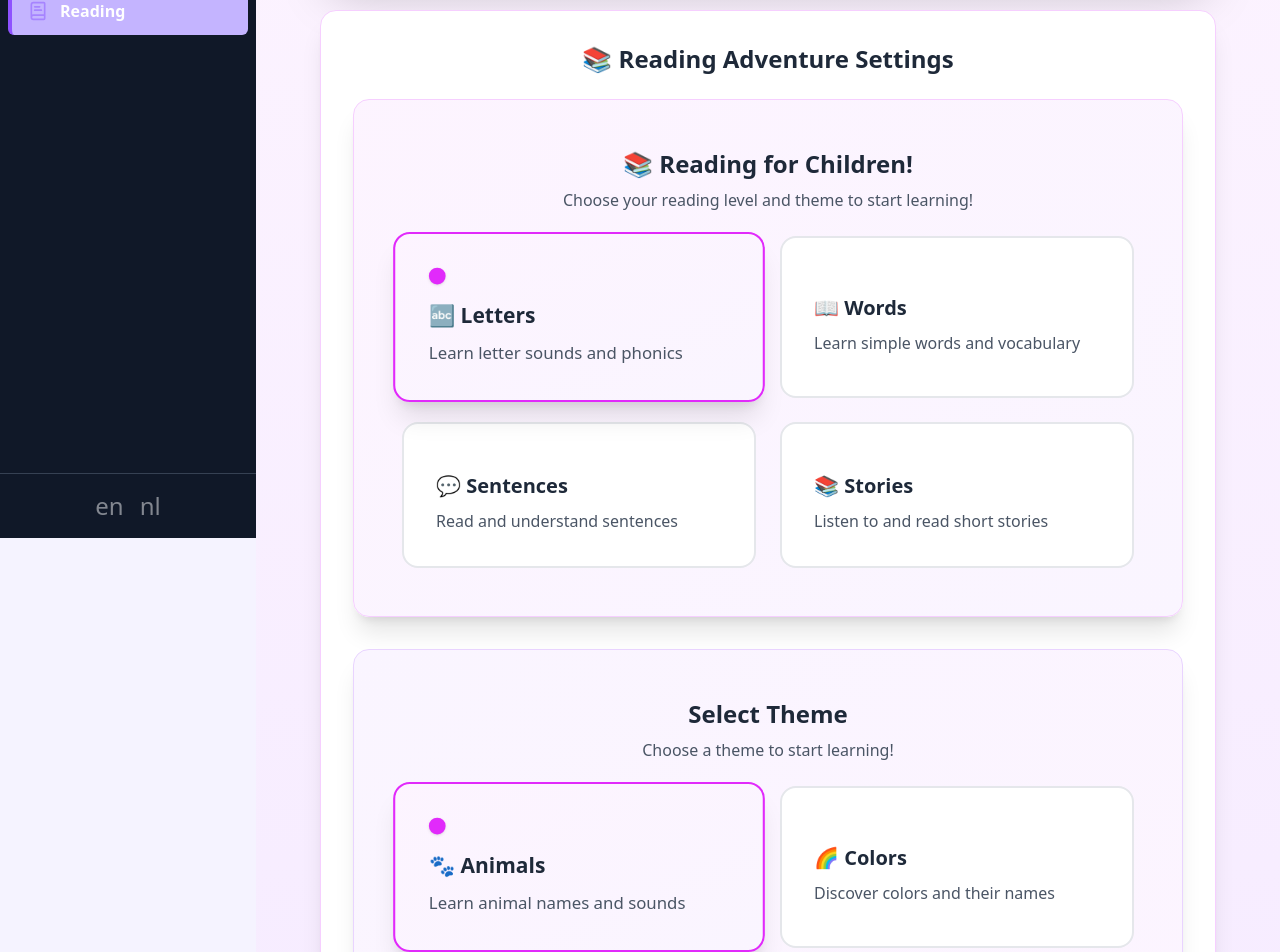
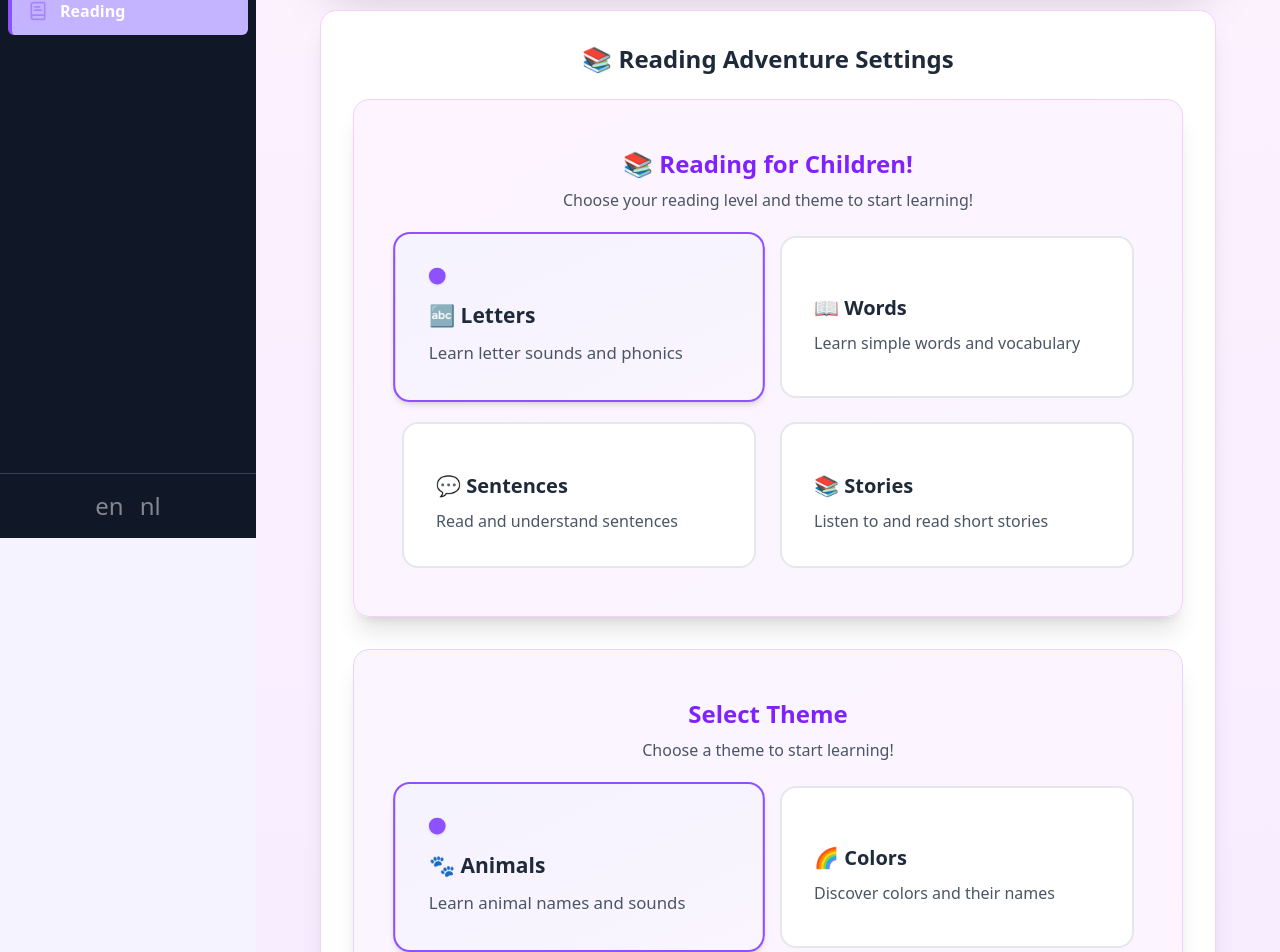
Before and after one commit to peeweetje/create-games-for-children, a React (Vite) app: page /reading in a window 1280 px wide. Shown: the part 262-1214 px from the top of the page. Built offline with nearby package versions, Linux system fonts and the light colour scheme.

Commit message:
Styling: replace fuchsia with violet.

```diff
--- a/src/components/learn-page/LearnHeader.tsx
+++ b/src/components/learn-page/LearnHeader.tsx
@@ -8,7 +8,7 @@ export const LearnHeader = () => {
         <div className="text-center mb-6">
             <div className="flex items-center justify-center gap-2 mb-1">
                 <Calculator size={36} className="text-violet-500" />
-                <h1 className="text-4xl font-bold text-violet-600">{t("learn.title")}</h1>
+                <h1 className="text-2xl md:text-3xl font-extrabold text-violet-600 flex items-center gap-3 drop-shadow-sm tracking-wide">{t("learn.title")}</h1>
             </div>
             <p className="text-gray-600 text-lg">{t("learn.subtitle")}</p>
         </div>
--- a/src/components/reading-page/ReadingLevelSelector.tsx
+++ b/src/components/reading-page/ReadingLevelSelector.tsx
@@ -19,7 +19,7 @@ export const ReadingLevelSelector = ({ selectedLevel, onSelect }: ReadingLevelSe
     return (
         <div className="w-full">
             <div className="text-center mb-6">
-                <h2 className="text-2xl font-bold text-gray-800 mb-2">{t("learn.reading.title")}</h2>
+                <h2 className="text-2xl font-bold text-violet-600 mb-2">{t("learn.reading.title")}</h2>
                 <p className="text-gray-600">{t("learn.reading.subtitle")}</p>
             </div>
 
@@ -30,13 +30,13 @@ export const ReadingLevelSelector = ({ selectedLevel, onSelect }: ReadingLevelSe
                         onClick={() => onSelect(level.value)}
                         className={`p-8 rounded-2xl border-2 transition-all duration-300 text-left ${
                             selectedLevel === level.value
-                                ? "border-fuchsia-500 bg-gradient-to-br from-fuchsia-50 to-purple-50 shadow-xl scale-105"
-                                : "border-gray-200 bg-white hover:border-fuchsia-300 hover:shadow-lg hover:scale-105"
+                                ? "border-violet-500 bg-gradient-to-br from-violet-50 to-purple-50 shadow-md scale-105"
+                                : "border-gray-200 bg-white hover:border-violet-300 hover:shadow-lg hover:scale-105"
                         }`}
                     >
                         <div className="flex items-center justify-between mb-4">
                             {selectedLevel === level.value && (
-                                <div className="w-4 h-4 bg-fuchsia-500 rounded-full shadow-sm"></div>
+                                <div className="w-4 h-4 bg-violet-500 rounded-full shadow-sm"></div>
                             )}
                         </div>
                         <div>
--- a/src/components/reading-page/ReadingThemeSelector.tsx
+++ b/src/components/reading-page/ReadingThemeSelector.tsx
@@ -21,7 +21,7 @@ export const ReadingThemeSelector = ({ selectedTheme, onSelect }: ReadingThemeSe
     return (
         <div className="w-full">
             <div className="text-center mb-6">
-                <h2 className="text-2xl font-bold text-gray-800 mb-2">{t("learn.reading.themeSelector.selectTheme")}</h2>
+                <h2 className="text-2xl font-bold text-violet-600 mb-2">{t("learn.reading.themeSelector.selectTheme")}</h2>
                 <p className="text-gray-600">{t("learn.reading.themeSelector.chooseTheme")}</p>
             </div>
 
@@ -32,13 +32,13 @@ export const ReadingThemeSelector = ({ selectedTheme, onSelect }: ReadingThemeSe
                         onClick={() => onSelect(theme.value)}
                         className={`p-8 rounded-2xl border-2 transition-all duration-300 text-left ${
                             selectedTheme === theme.value
-                                ? "border-fuchsia-500 bg-gradient-to-br from-fuchsia-50 to-purple-50 shadow-xl scale-105"
-                                : "border-gray-200 bg-white hover:border-fuchsia-300 hover:shadow-lg hover:scale-105"
+                                ? "border-violet-500 bg-gradient-to-br from-violet-50 to-purple-50 shadow-md scale-105"
+                                : "border-gray-200 bg-white hover:border-violet-300 hover:shadow-lg hover:scale-105"
                         }`}
                     >
                         <div className="flex items-center justify-between mb-4">
                             {selectedTheme === theme.value && (
-                                <div className="w-4 h-4 bg-fuchsia-500 rounded-full shadow-sm"></div>
+                                <div className="w-4 h-4 bg-violet-500 rounded-full shadow-sm"></div>
                             )}
                         </div>
                         <div>
--- a/src/components/reading-page/ReadingViewHighScoresButton.tsx
+++ b/src/components/reading-page/ReadingViewHighScoresButton.tsx
@@ -11,7 +11,7 @@ export const ReadingViewHighScoresButton = ({ onClick }: ReadingViewHighScoresBu
         <div className="w-full max-w-2xl mx-auto">
                 <button
                     onClick={onClick}
-                    className="w-full bg-gradient-to-r from-purple-500 to-fuchsia-600 text-white py-3 px-6 rounded-xl hover:from-purple-600 hover:to-fuchsia-700 transition-all duration-300 transform hover:scale-105 shadow-lg font-semibold"
+                    className="w-full bg-gradient-to-r from-purple-500 to-violet-600 text-white py-3 px-6 rounded-xl hover:from-purple-600 hover:to-violet-700 transition-all duration-300 transform hover:scale-105 shadow-lg font-semibold"
                 >
                     🏆 {t("learn.highScores.view")}
                 </button>
```
